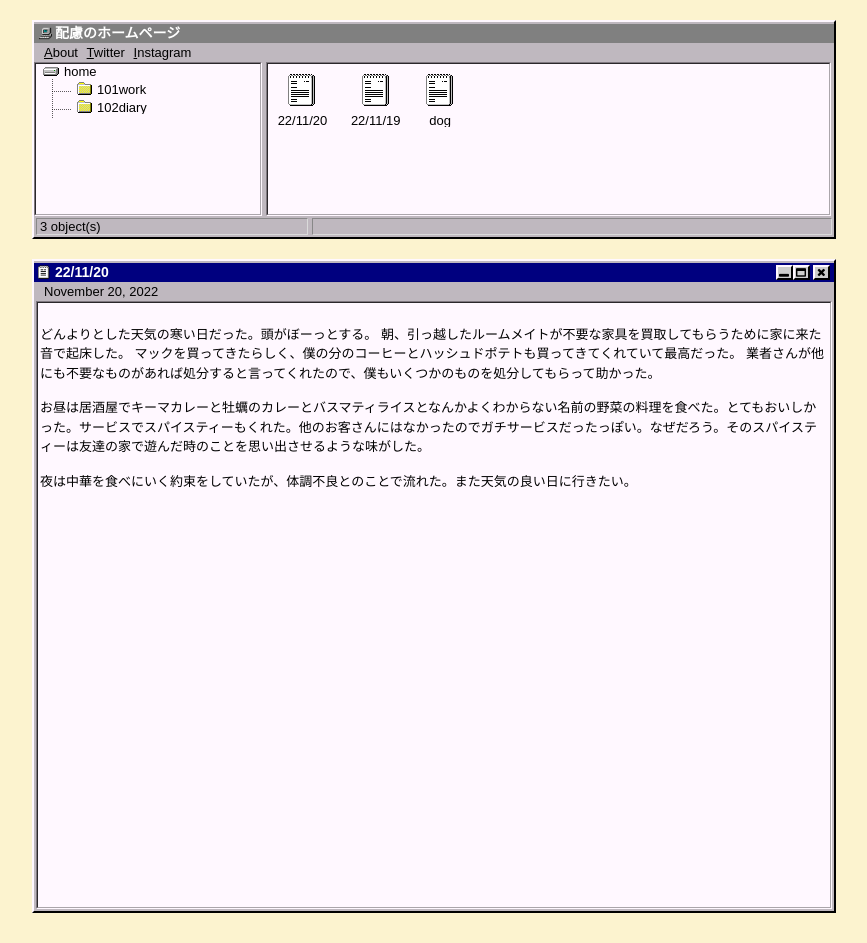
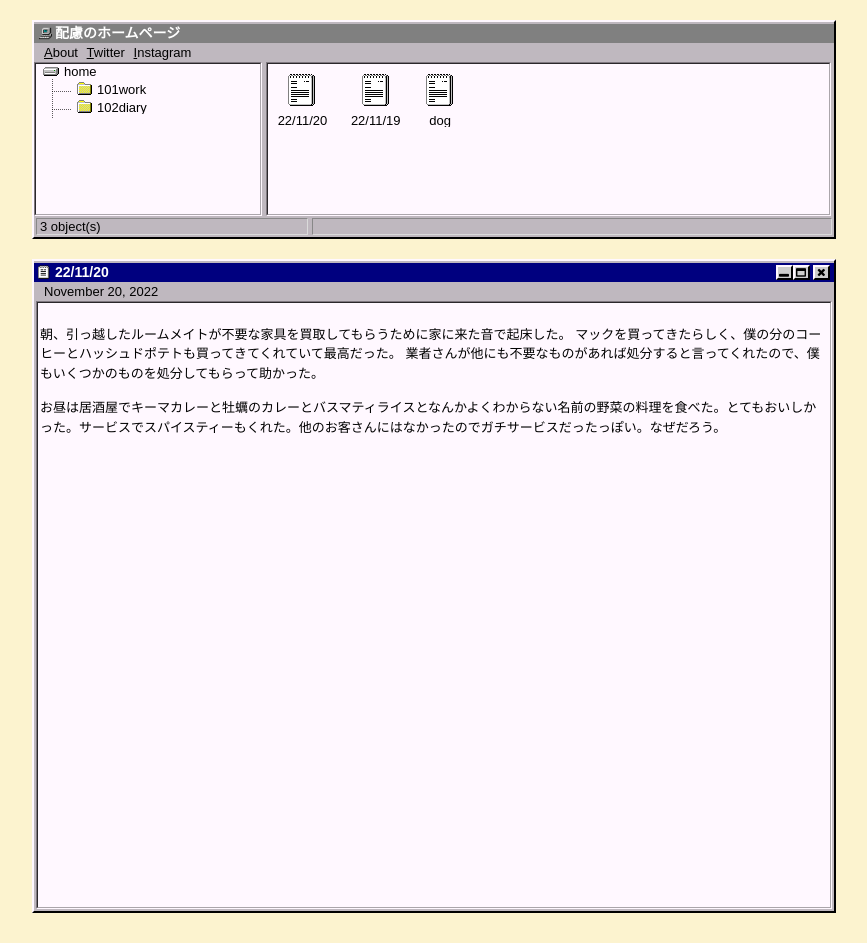
Before and after one commit to hairyo/hairyo.github.io, a Jekyll site: the page built from _posts/2022-11-20-diary.md, in a window 1280 px wide. Shown: the whole page, without its empty margins (206-1073 px from the left). Built offline with Jekyll 4.4.1, drawn with Linux system fonts in a browser that asks for light colours.

Commit message:
[fix]post short

```diff
--- a/_posts/2022-11-20-diary.md
+++ b/_posts/2022-11-20-diary.md
@@ -4,11 +4,8 @@ title: "22/11/20"
 tags: 102diary
 ---
 <br>
-どんよりとした天気の寒い日だった。頭がぼーっとする。
 朝、引っ越したルームメイトが不要な家具を買取してもらうために家に来た音で起床した。
 マックを買ってきたらしく、僕の分のコーヒーとハッシュドポテトも買ってきてくれていて最高だった。
 業者さんが他にも不要なものがあれば処分すると言ってくれたので、僕もいくつかのものを処分してもらって助かった。
 
-お昼は居酒屋でキーマカレーと牡蠣のカレーとバスマティライスとなんかよくわからない名前の野菜の料理を食べた。とてもおいしかった。サービスでスパイスティーもくれた。他のお客さんにはなかったのでガチサービスだったっぽい。なぜだろう。そのスパイスティーは友達の家で遊んだ時のことを思い出させるような味がした。
-
-夜は中華を食べにいく約束をしていたが、体調不良とのことで流れた。また天気の良い日に行きたい。
+お昼は居酒屋でキーマカレーと牡蠣のカレーとバスマティライスとなんかよくわからない名前の野菜の料理を食べた。とてもおいしかった。サービスでスパイスティーもくれた。他のお客さんにはなかったのでガチサービスだったっぽい。なぜだろう。
```
